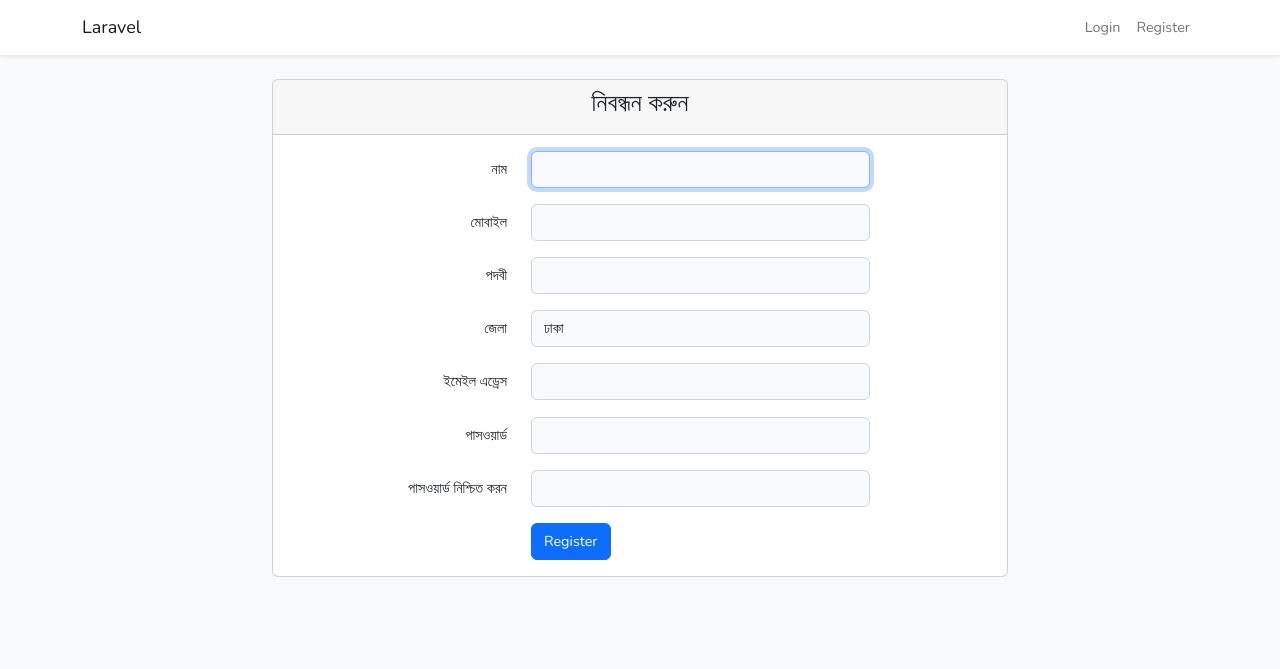
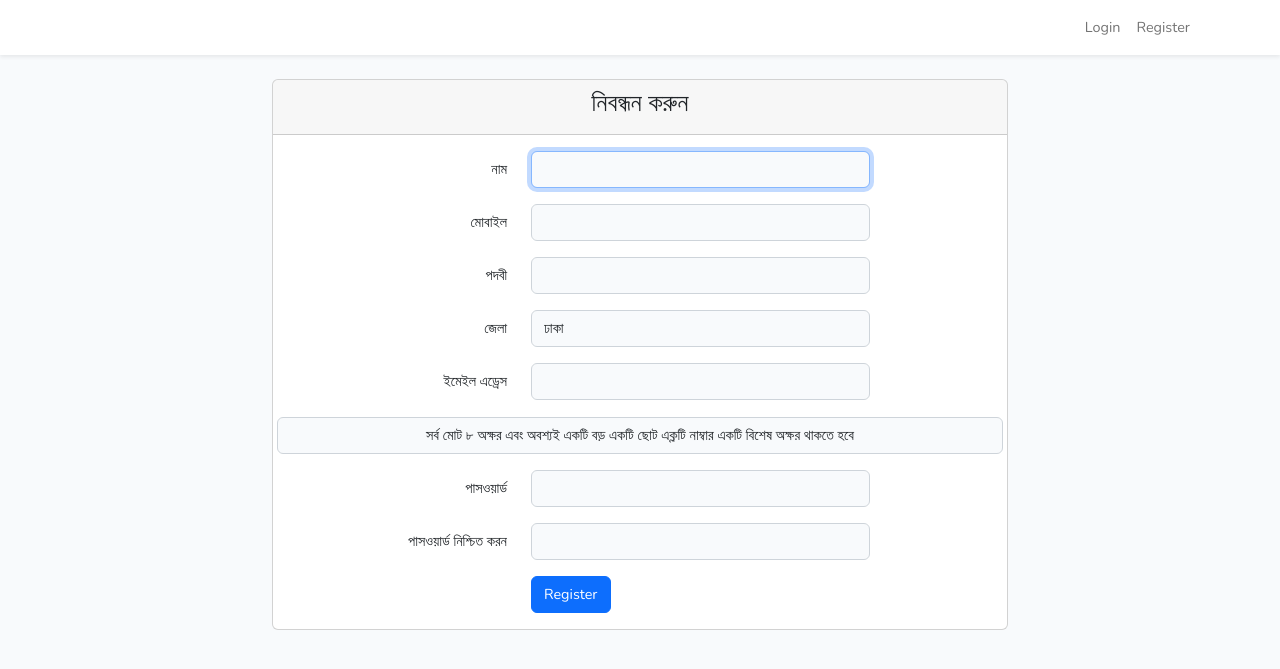
Before and after one commit to arafatju/LawOffice2026, a Laravel app: page /registration in a window 1280 px wide. Shown: the top 669 px of the page. Run offline with Laravel 8, Linux system fonts and the light colour scheme.

Commit message:
tuesdaykkkkk

```diff
--- a/resources/views/auth/registration.blade.php
+++ b/resources/views/auth/registration.blade.php
@@ -84,6 +84,9 @@
                             </div>
                         </div>
 
+                        <div class="row mb-3">  <div class="col-md-6 form-control text-center">
+                        {{_('সর্ব মোট ৮ অক্ষর এবং অবশ্যই একটি বড় একটি ছোট এক্লটি নাম্বার একটি বিশেষ অক্ষর থাকতে হবে ')}} </label>
+                        </div></div>
                         <div class="row mb-3">
                             <label for="password" class="col-md-4 col-form-label text-md-end">{{ __('পাসওয়ার্ড') }}</label>
 
--- a/resources/views/layouts/app.blade.php
+++ b/resources/views/layouts/app.blade.php
@@ -1,20 +1,21 @@
 <!doctype html>
 <html lang="{{ str_replace('_', '-', app()->getLocale()) }}">
 <head>
+<link rel="shortcut icon" href="{{asset('gov.png')}}">
+  <title>  বিবাহ নিবন্ধক গণের তথ্য  </title>
     <meta charset="utf-8">
     <meta name="viewport" content="width=device-width, initial-scale=1">
 
     <!-- CSRF Token -->
     <meta name="csrf-token" content="{{ csrf_token() }}">
 
-    <title>{{ config('app.name', 'Laravel') }}</title>
+
 
     <!-- Scripts -->
     <script src="{{ asset('js/app.js') }}" defer></script>
 
     <!-- Fonts -->
-    <link rel="dns-prefetch" href="//fonts.gstatic.com">
-    <link href="https://fonts.googleapis.com/css?family=Nunito" rel="stylesheet">
+
 
     <!-- Styles -->
     <link href="{{ asset('css/app.css') }}" rel="stylesheet">
@@ -23,12 +24,7 @@
     <div id="app">
         <nav class="navbar navbar-expand-md navbar-light bg-white shadow-sm">
             <div class="container">
-                <a class="navbar-brand" href="{{ url('/') }}">
-                    {{ config('app.name', 'Laravel') }}
-                </a>
-                <button class="navbar-toggler" type="button" data-bs-toggle="collapse" data-bs-target="#navbarSupportedContent" aria-controls="navbarSupportedContent" aria-expanded="false" aria-label="{{ __('Toggle navigation') }}">
-                    <span class="navbar-toggler-icon"></span>
-                </button>
+
 
                 <div class="collapse navbar-collapse" id="navbarSupportedContent">
                     <!-- Left Side Of Navbar -->
```
Also changed, not shown: resources/views/auth/login.blade.php (+3 -17 lines).
